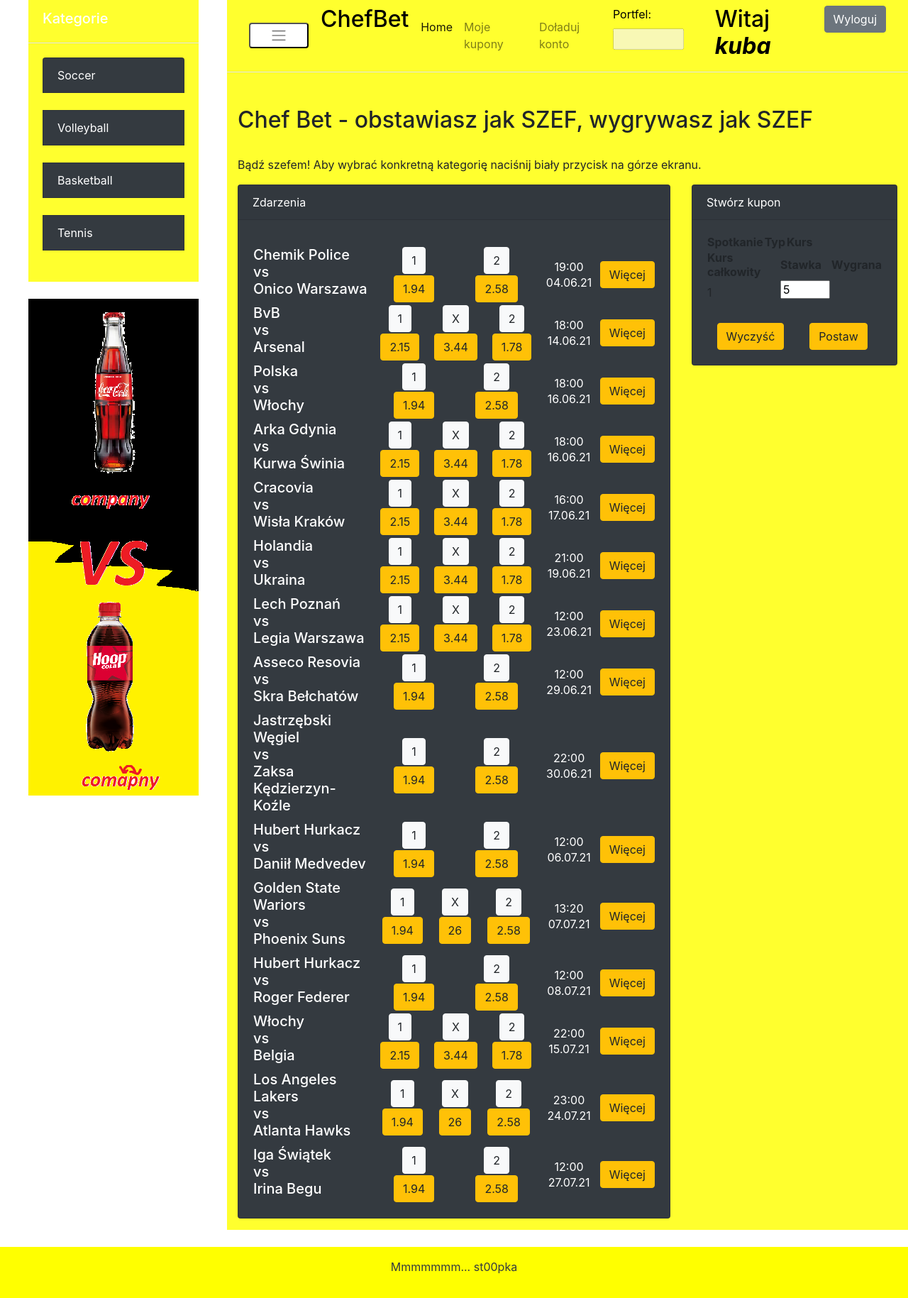
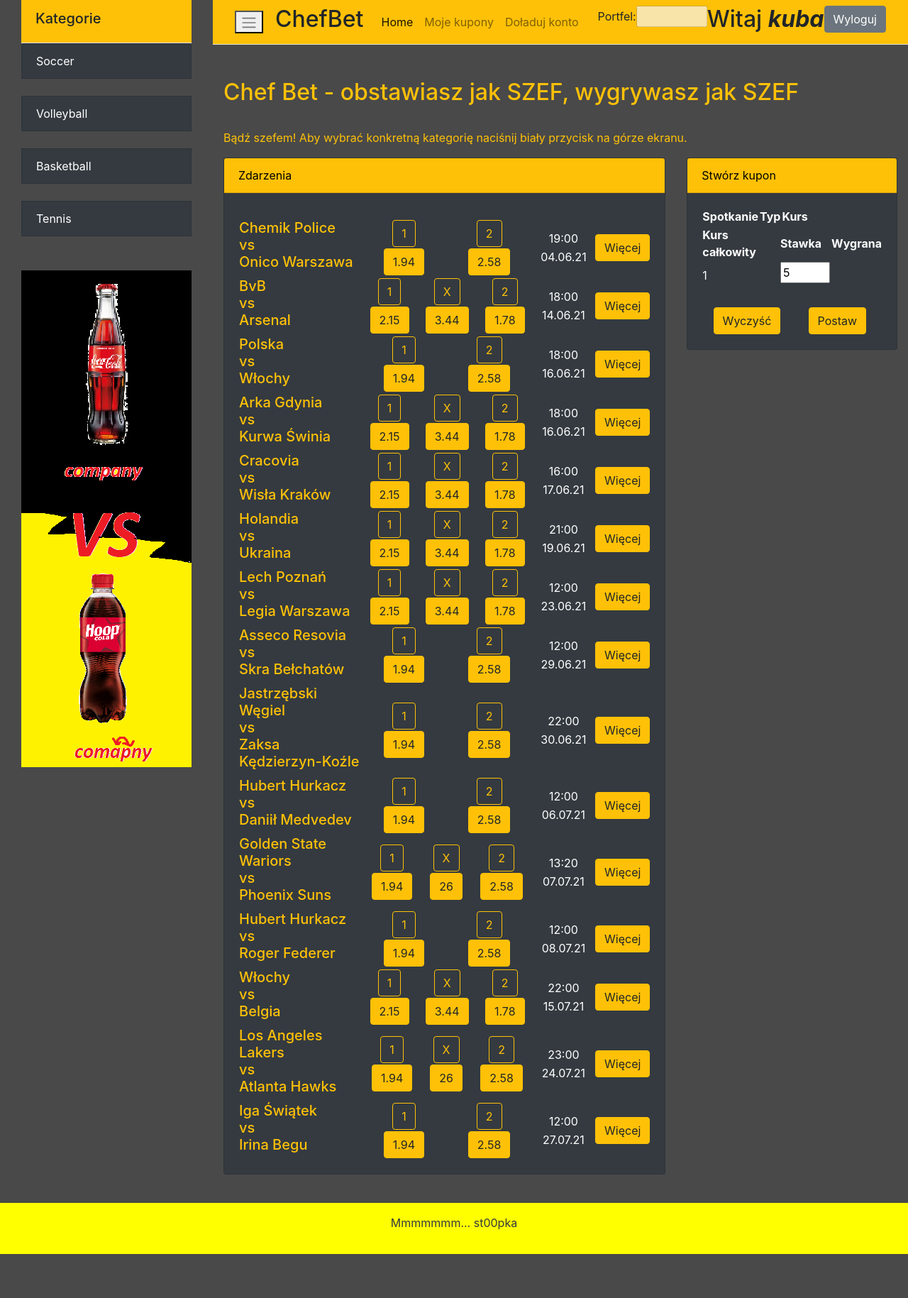
Before and after one commit to OperatorKodu/ChefBet, a Django app: page / in a window 1280 px wide. Shown: the whole page at 71% size. After the commit the page ends 1767 px from the top, so only its background shows below. Run offline with Django 3.2, Linux system fonts and the light colour scheme; a user stored in the database is signed in; data comes from the database, SQL or seed files in the repository; both versions use the stored data as it was after the commit; lists and menus that the app fills with data are empty; some libraries are stand-ins or nearby versions.

Commit message:
Brak dostępu dla niezalogowanych, delikatne kolorowanie

```diff
--- a/mysite/main/cron.py
+++ b/mysite/main/cron.py
@@ -24,6 +24,8 @@
 
             event.save()
 
+    couponChecker()
+
 
 def couponChecker():
     print('couponChecker()')
@@ -34,6 +36,7 @@
         wallet.save()
 
     coupons_set = Coupon.objects.filter(is_active=True)
+
     for coupon in coupons_set:
         bets_count = len(coupon.types)
         correct_types_counter = 0
@@ -46,7 +49,6 @@
 
             for type in event.types:
                 if type['id'] == bet['type_id']:
-                    print(type['correct_types'], '==', bet['type'])
                     if bet['type'] in type['correct_types']:
                         correct_types_counter += 1
                     break
--- a/mysite/main/static/main/style.css
+++ b/mysite/main/static/main/style1.css
@@ -12,10 +12,6 @@
 }
 
 .card-body {
-    color: white;
-}
-
-h5 {
     color: white;
 }
 
@@ -86,3 +82,11 @@
         margin-left: -20rem;
     }
 }
+
+.bg-gray {
+    background-color: #494949;
+}
+
+.fg-dark {
+    color: black;
+}
--- a/mysite/main/templates/main/base.html
+++ b/mysite/main/templates/main/base.html
@@ -1,5 +1,4 @@
 {% load static %}
-<link rel="stylesheet" type="text/css" href="{% static 'base/style.css' %}">
 
 <!DOCTYPE html>
 <html lang="pl">
@@ -16,15 +15,15 @@
     <script src="{% static 'main/scripts.js' %}"></script>
     <link rel="stylesheet" href="https://stackpath.bootstrapcdn.com/bootstrap/4.4.1/css/bootstrap.min.css"
           integrity="sha384-Vkoo8x4CGsO3+Hhxv8T/Q5PaXtkKtu6ug5TOeNV6gBiFeWPGFN9MuhOf23Q9Ifjh" crossorigin="anonymous"/>
-    <link rel="stylesheet" type="text/css" href=" {% static 'main/style.css' %}">
+    <link rel="stylesheet" type="text/css" href=" {% static 'main/style1.css' %}">
     <meta name="viewport" content="width=device-width, initial-scale=1, shrink-to-fit=no">
 </head>
-<body>
+<body class="bg-gray">
 <div class="d-flex" id="wrapper">
     <!-- Sidebar-->
-    <div class="border-end bg-white" id="sidebar-wrapper">
-        <div class="sidebar-heading border-bottom"><h5> Kategorie</h5></div>
-        <div class="list-group" id="boczek" style="background-color: #ffff2e; padding: 20px;">
+    <div class="border-end bg-gray" id="sidebar-wrapper" style="padding-left: 30px; padding-right: 30px">
+        <div class="sidebar-heading border-bottom bg-warning"><h5> Kategorie</h5></div>
+        <div class="list-group" id="boczek">
             {% for category in category_set %}
 
                 <a class="list-group-item list-group-item-action bg-dark text-white"
@@ -41,7 +40,7 @@
     <!-- Page content wrapper-->
     <div id="page-content-wrapper">
         <!-- Top navigation-->
-        <nav class="navbar navbar-expand-lg navbar-light border-bottom">
+        <nav class="navbar navbar-expand-lg navbar-light border-bottom bg-warning">
             <div class="container-fluid">
                 <button class="btn-chefbet" id="sidebarToggle"><span class="navbar-toggler-icon"></span></button>
                 <div class="navbar-header">
@@ -54,8 +53,10 @@
                 <div class="collapse navbar-collapse" id="navbarSupportedContent">
                     <ul class="navbar-nav mr-auto">
                         <li class="nav-item active"><a class="nav-link" href="{% url 'main' %}">Home</a></li>
+                        {% if user.is_authenticated %}
                         <li class="nav-item"><a class="nav-link" href="{% url 'my-coupons' %}">Moje kupony</a></li>
                         <li class="nav-item"><a class="nav-link" href="{% url 'top-up-wallet' %}">Doładuj konto</a></li>
+                        {% endif %}
 
                     </ul>
                     {% if user.is_authenticated %}
@@ -89,18 +90,9 @@
         <!-- Page content-->
         <div class="container-fluid">
             <br>
-            <h2 class="mt-4">Chef Bet - obstawiasz jak SZEF, wygrywasz jak SZEF</h2>
+            <h2 class="mt-4 text-warning">Chef Bet - obstawiasz jak SZEF, wygrywasz jak SZEF</h2>
             <br>
-            <p>Bądź szefem! Aby wybrać konkretną kategorię naciśnij biały przycisk na górze ekranu. </p>
-            {#            <p>The starting state of the menu will appear collapsed on smaller screens, and will appear non-collapsed on#}
-            {#                larger screens. When toggled using the button below, the menu will change.</p>#}
-            {#            <p>#}
-            {#                Make sure to keep all page content within the#}
-            {#                <code>#page-content-wrapper</code>#}
-            {#                . The top navbar is optional, and just for demonstration. Just create an element with the#}
-            {#                <code>#sidebarToggle</code>#}
-            {#                ID which will toggle the menu when clicked.#}
-            {#            </p>#}
+            <p class="text-warning">Bądź szefem! Aby wybrać konkretną kategorię naciśnij biały przycisk na górze ekranu. </p>
             <div class="row">
                 <div class="col-lg-8" id="main-content-container">
                     {% block content %}
@@ -108,7 +100,7 @@
                 </div>
                 <div class="col-lg-4" id="coupon-container">
                     <div class="card bg-dark text-white mb-3">
-                        <div class="card-header">
+                        <div class="card-header bg-warning fg-dark">
                             Stwórz kupon
                         </div>
                         <div class="card-body">
--- a/mysite/main/templates/main/index.html
+++ b/mysite/main/templates/main/index.html
@@ -5,7 +5,7 @@
     <title>ChefBet</title>
     <link rel="stylesheet" href="https://stackpath.bootstrapcdn.com/bootstrap/4.4.1/css/bootstrap.min.css"
           integrity="sha384-Vkoo8x4CGsO3+Hhxv8T/Q5PaXtkKtu6ug5TOeNV6gBiFeWPGFN9MuhOf23Q9Ifjh" crossorigin="anonymous"/>
-    <link rel="stylesheet" type="text/css" href=" {% static 'main/style.css' %}">
+    <link rel="stylesheet" type="text/css" href=" {% static 'main/style1.css' %}">
     <script src="https://code.jquery.com/jquery-3.4.1.slim.min.js"
             integrity="sha384-J6qa4849blE2+poT4WnyKhv5vZF5SrPo0iEjwBvKU7imGFAV0wwj1yYfoRSJoZ+n"
             crossorigin="anonymous"></script>
--- a/mysite/main/templates/main/main.html
+++ b/mysite/main/templates/main/main.html
@@ -1,10 +1,10 @@
 {% extends 'main/base.html' %}
 {% load static %}
-<link rel="stylesheet" type="text/css" href="{% static 'main/style.css' %}">
+<link rel="stylesheet" type="text/css" href="{% static 'main/style1.css' %}">
 
 {% block content %}
     <div class="card bg-dark text-white mb-3">
-        <div class="card-header">
+        <div class="card-header bg-warning fg-dark">
             Zdarzenia
         </div>
         <div class="card-body">
@@ -13,8 +13,8 @@
                 {% for event in event_set %}
                     <tr class="event-tr event-row">
                         <table style="width: 100%">
-                            <td width="30%">
-                                <h5>{{ event.host }}
+                            <td width="30%" class="">
+                                <h5 class="text-warning">{{ event.host }}
                                     <br>vs<br>
                                     {{ event.guest }}</h5>
                             </td>
@@ -23,7 +23,7 @@
                                     <table style="margin-left: auto; margin-right: auto">
                                         <tr>
                                             <td class="td-center">
-                                                <button class="btn btn-light no-click">{{ possibility.type }}</button>
+                                                <button class="btn btn-outline-warning no-click">{{ possibility.type }}</button>
                                             </td>
                                         </tr>
                                         <tr>
--- a/mysite/main/templates/main/my_coupons.html
+++ b/mysite/main/templates/main/my_coupons.html
@@ -1,6 +1,6 @@
 {% extends 'main/base.html' %}
 {% load static %}
-<link rel="stylesheet" type="text/css" href="{% static 'main/style.css' %}">
+<link rel="stylesheet" type="text/css" href="{% static 'main/style1.css' %}">
 
 {% block content %}
     <div class="card bg-dark text-white mb-3">
--- a/mysite/main/templates/main/test.html
+++ b/mysite/main/templates/main/test.html
@@ -1,6 +1,6 @@
 {% extends 'main/base.html' %}
 {% load static %}
-<link rel="stylesheet" type="text/css" href="{% static 'main/style.css' %}">
+<link rel="stylesheet" type="text/css" href="{% static 'main/style1.css' %}">
 
 {% block content %}
     <div class="card bg-dark text-white mb-3">
--- a/mysite/main/views.py
+++ b/mysite/main/views.py
@@ -7,7 +7,7 @@
 from django.contrib.auth.models import User
 from django.db.models.signals import post_save
 from django.dispatch import receiver
-from django.http import HttpResponse
+from django.http import HttpResponse, HttpResponseNotFound
 from django.shortcuts import get_object_or_404
 from django.shortcuts import render, redirect
 from django.template import loader
@@ -100,17 +100,27 @@
 
 
 def top_up_wallet(request):
-    template = loader.get_template('main/top_up_wallet.html')
-    context = {}
-    return HttpResponse(template.render(context, request))
+
+    if request.user.is_authenticated:
+        template = loader.get_template('main/top_up_wallet.html')
+        context = {}
+        return HttpResponse(template.render(context, request))
+
+    else:
+        return HttpResponseNotFound('<h1>Page was found</h1>')
 
 
 def my_coupons(request):
-    template = loader.get_template('main/my_coupons.html')
-    coupons_set = Coupon.objects.get_queryset()
-    my_coupons_set = coupons_set.filter(author=request.user)
-    context = {"my_coupons_set": my_coupons_set}
-    return HttpResponse(template.render(context, request))
+
+    if request.user.is_authenticated:
+        template = loader.get_template('main/my_coupons.html')
+        coupons_set = Coupon.objects.get_queryset()
+        my_coupons_set = coupons_set.filter(author=request.user)
+        context = {"my_coupons_set": my_coupons_set}
+        return HttpResponse(template.render(context, request))
+
+    else:
+        return HttpResponseNotFound('<h1>Page was found</h1>')
 
 
 class EventsViewSet(viewsets.ModelViewSet):
--- a/mysite/mysite/settings.py
+++ b/mysite/mysite/settings.py
@@ -127,6 +127,5 @@
 LOGOUT_REDIRECT_URL = 'main'
 
 CRONJOBS = [
-    ('* * * * *', 'main.cron.resultRandomizer', '>> /tmp/cron.log 2>&1'),
-    ('* * * * *', 'main.cron.couponChecker', '>> /tmp/cron.log 2>&1')
+    ('* * * * *', 'main.cron.resultRandomizer', '>> /tmp/cron.log 2>&1')
 ]
```
Also changed, not shown: mysite/db.sqlite3.
